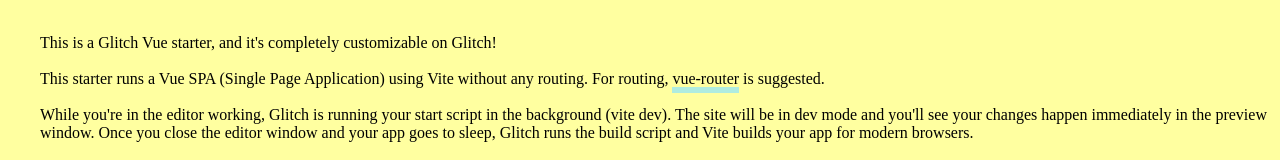
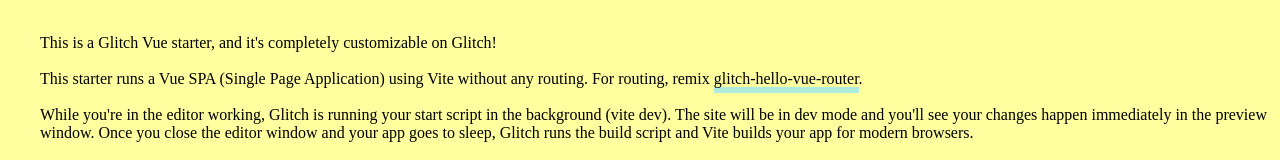
Before and after one commit to joegaffey/vue-wp-posts, a Vue app: page / in a window 1280 px wide. Shown: the part 365-525 px from the top of the page. Built offline with nearby package versions, Linux system fonts and the light colour scheme; a web font is replaced by a local one.

Commit message:
🚓🎃 Checkpoint ./src/App.vue:3168504/140

```diff
--- a/src/App.vue
+++ b/src/App.vue
@@ -9,7 +9,7 @@
 
         <br /><br />
 
-        This starter runs a Vue SPA (Single Page Application) using Vite without any routing. For routing, <a href="https://router.vuejs.org/">vue-router</a> is suggested.
+        This starter runs a Vue SPA (Single Page Application) using Vite without any routing. For routing, remix <a href="https://glitch.com/edit/#!/remix/glitch-hello-vue-router">glitch-hello-vue-router</a>.
 
         <br /><br />
 
@@ -48,7 +48,6 @@
   --wrapper-height: 87vh;
   --image-max-width: 300px;
   --image-margin: 3rem;
-
 }
 
 /* Tablet portrait */
```
